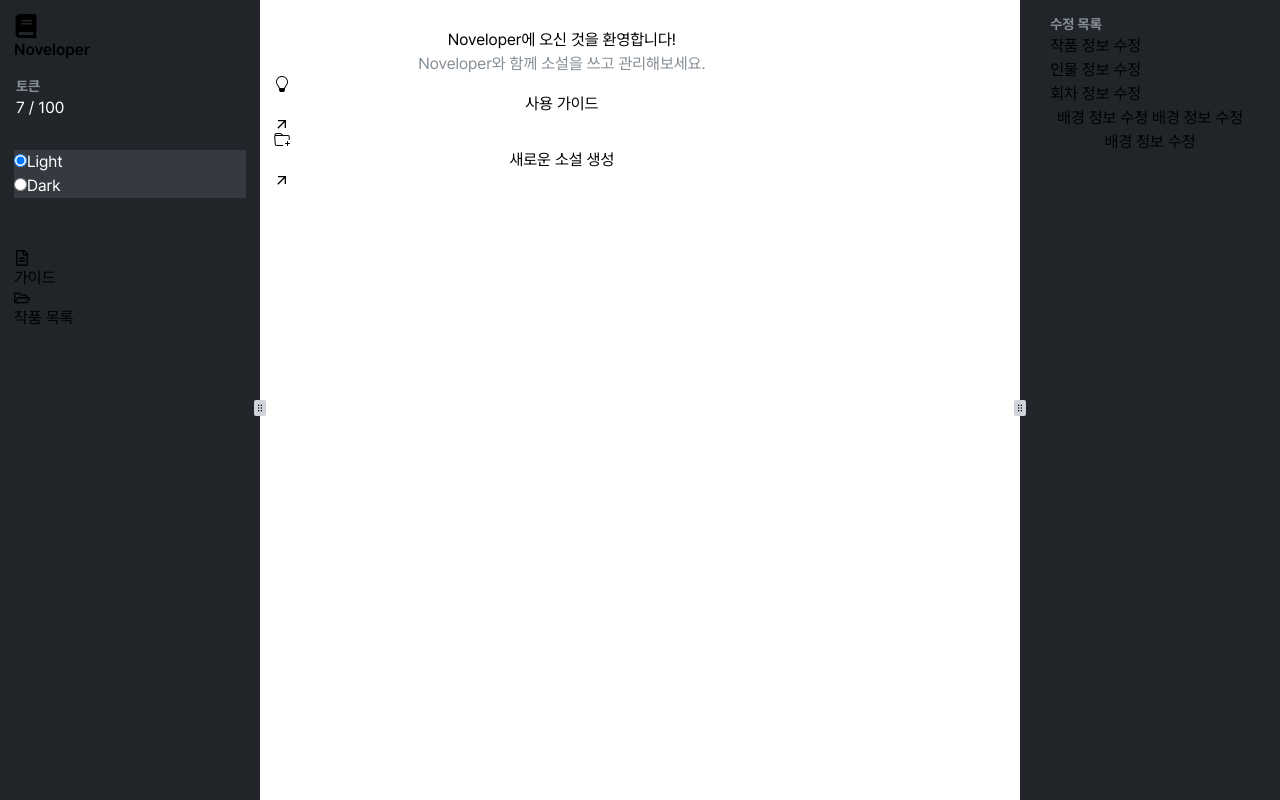
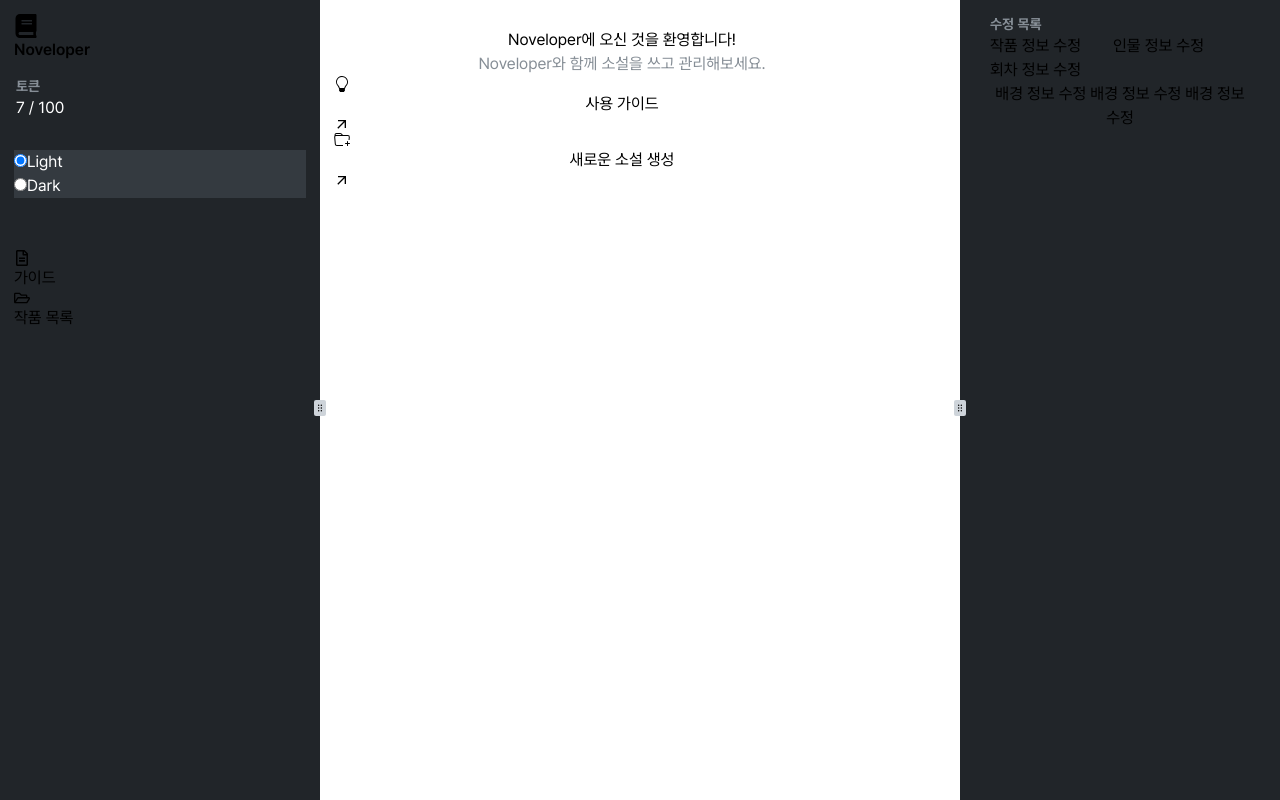
Before and after one commit to leey00nsu/noveloper, a Next.js app: page /dashboard in a window 1280 px wide. Built offline with nearby package versions, Linux system fonts and the light colour scheme.

Commit message:
refactor. DashboardPanelGroup 반응형 개선

```diff
--- a/package.json
+++ b/package.json
@@ -24,7 +24,7 @@
     "react-dom": "^18",
     "react-hook-form": "^7.51.2",
     "react-icons": "^5.0.1",
-    "react-resizable-panels": "^2.0.13",
+    "react-resizable-panels": "^2.0.16",
     "tailwind-merge": "^2.2.1",
     "zod": "^3.22.4"
   },
--- a/src/components/dashboard/dashboard-panel-group.tsx
+++ b/src/components/dashboard/dashboard-panel-group.tsx
@@ -10,6 +10,9 @@
 import Loader from '../ui/loader/loader';
 import Toolbar from './toolbar/toolbar';
 
+const COLLAPSED_SIZE_PERCENT = 1;
+const MAX_SIDEBAR_PERCENT = 25;
+const MAX_TOOLBAR_PERCENT = 25;
 const MIN_SIDEBAR_SIZE = 260;
 const MIN_TOOLBAR_SIZE = 260;
 
@@ -19,21 +22,16 @@
 
   const { width: viewPortWidth } = useViewportSize();
 
-  const onLayout = (sizes: number[]) => {
-    document.cookie = `react-resizable-panels:layout=${JSON.stringify(sizes)}`;
-  };
-
   // Sidebar의 최소 사이즈에 대한 퍼센트를 설정합니다.
-  const minSidebarSize = Number(
-    ((MIN_SIDEBAR_SIZE / viewPortWidth) * 100).toFixed(2),
+  const minSidebarSize = Math.min(
+    MAX_SIDEBAR_PERCENT,
+    Number(((MIN_SIDEBAR_SIZE / viewPortWidth) * 100).toFixed(2)),
   );
 
-  const minToolbarSize = Number(
-    ((MIN_TOOLBAR_SIZE / viewPortWidth) * 100).toFixed(2),
+  const minToolbarSize = Math.min(
+    MAX_TOOLBAR_PERCENT,
+    Number(((MIN_TOOLBAR_SIZE / viewPortWidth) * 100).toFixed(2)),
   );
-
-  const minMainSize =
-    viewPortWidth > 1024 ? 100 - minSidebarSize - minToolbarSize : 100;
 
   if (!viewPortWidth) {
     return <Loader fullScreen />;
@@ -44,16 +42,14 @@
       autoSaveId="persistence"
       direction="horizontal"
       className="h-full"
-      onLayout={onLayout}
     >
       <Panel
         id="sidebar"
         order={1}
         collapsible
-        collapsedSize={1}
+        collapsedSize={COLLAPSED_SIZE_PERCENT}
         minSize={minSidebarSize}
-        defaultSize={minSidebarSize}
-        maxSize={25}
+        maxSize={MAX_SIDEBAR_PERCENT}
         onCollapse={() => {
           setIsSidebarCollapsed(true);
         }}
@@ -66,7 +62,7 @@
       </Panel>
       <PanelResizeHandle classNames="hidden lg:block" />
 
-      <Panel id="main" order={2} defaultSize={minMainSize}>
+      <Panel id="main" order={2}>
         {children}
       </Panel>
 
@@ -75,10 +71,9 @@
         id="toolbar"
         order={3}
         collapsible
-        collapsedSize={1}
+        collapsedSize={COLLAPSED_SIZE_PERCENT}
         minSize={minToolbarSize}
-        defaultSize={minToolbarSize}
-        maxSize={25}
+        maxSize={MAX_TOOLBAR_PERCENT}
         onCollapse={() => {
           setIsToolbarCollapsed(true);
         }}
--- a/src/components/ui/container/dashboard-container.tsx
+++ b/src/components/ui/container/dashboard-container.tsx
@@ -27,7 +27,7 @@
     <AppShell
       header={{
         height: {
-          xs: 60,
+          base: 60,
           lg: 0,
         },
       }}
```
Also changed, not shown: 1 other file (tests, documents, lock files or other folders).
